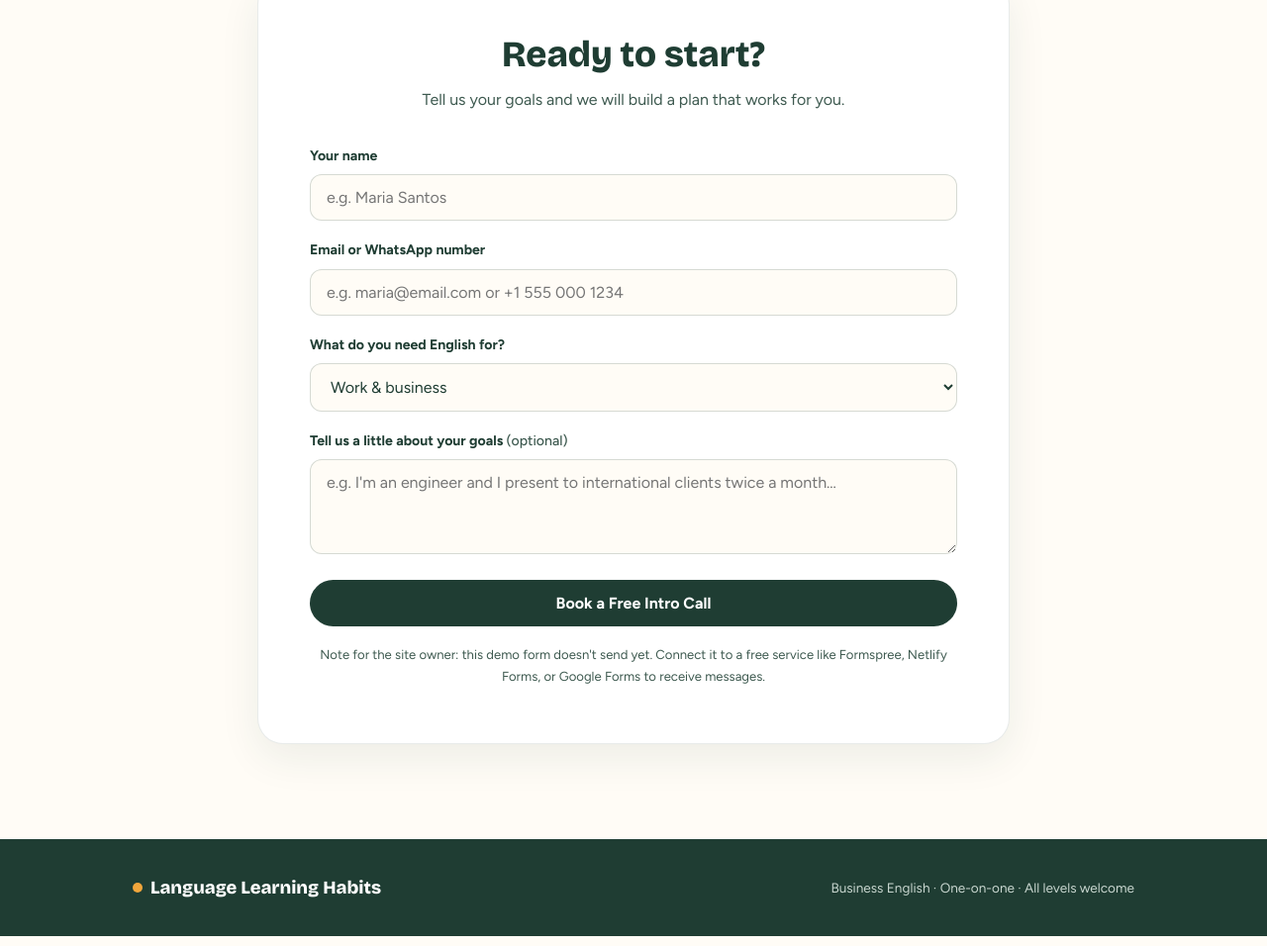
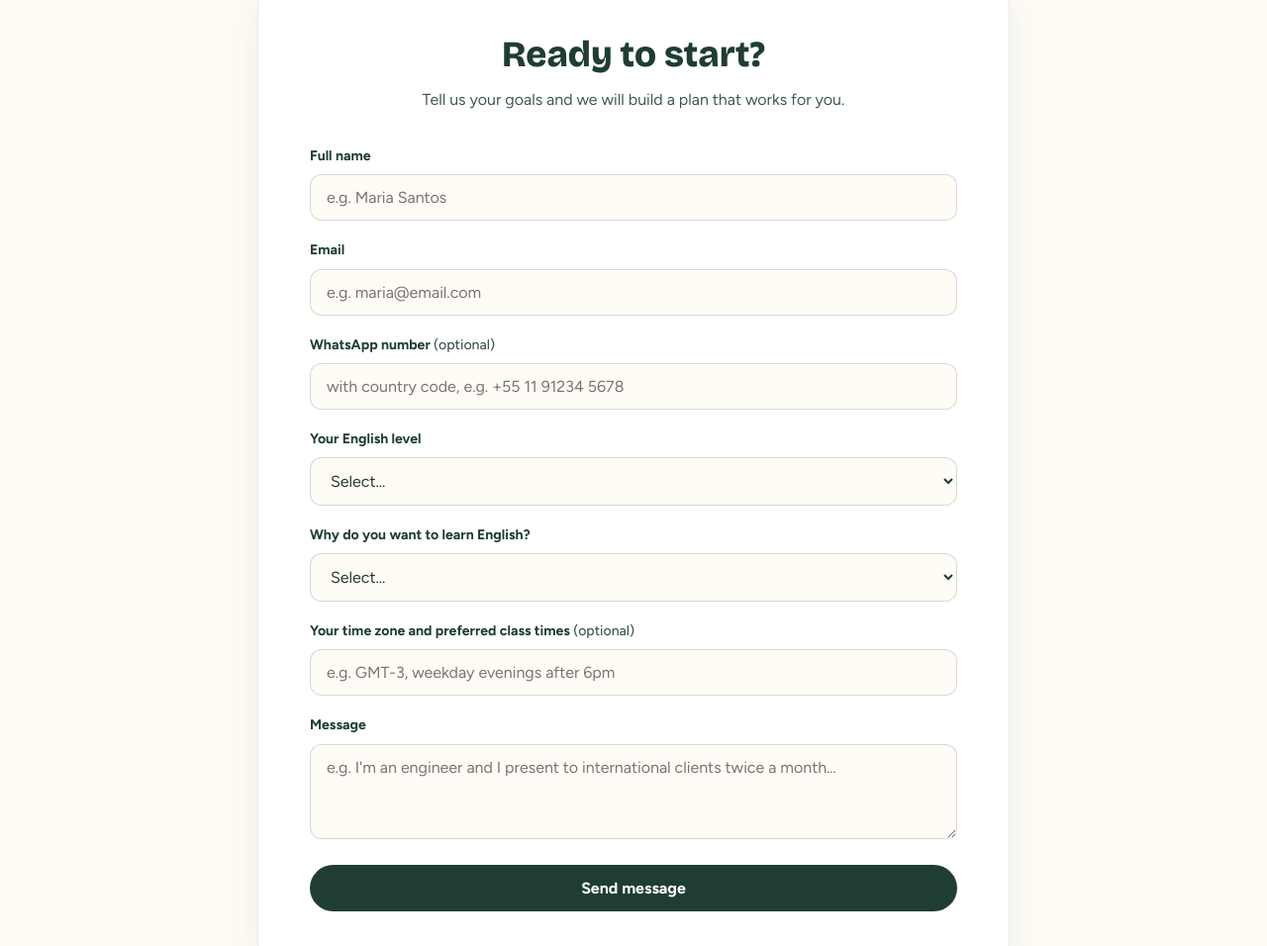
Before and after one commit to Bri-Zon/Teaching-Landing-Page-, a plain HTML site: page index.html in a window 1280 px wide. Shown: the part 3959-4915 px from the top of the page at 99% size. Drawn offline with nearby package versions, Linux system fonts and the light colour scheme.

Commit message:
Connect booking form to Google Forms via hidden iframe
Co-authored-by: Bri-Zon <Bri-Zon@users.noreply.github.com>

```diff
--- a/index.html
+++ b/index.html
@@ -386,33 +386,51 @@
     <div class="cta-card">
       <h2>Ready to start?</h2>
       <p>Tell us your goals and we will build a plan that works for you.</p>
-      <form id="introForm" novalidate>
+      <form id="contactForm" action="https://docs.google.com/forms/d/e/1FAIpQLSfStxClpkb4FE4HstTd8WYalyH7FCPhIju7yUiPdHRQpQxMvw/formResponse" method="POST" target="hidden_iframe">
         <div class="field">
-          <label for="name">Your name</label>
-          <input type="text" id="name" name="name" required placeholder="e.g. Maria Santos">
+          <label for="fullname">Full name</label>
+          <input type="text" id="fullname" name="entry.495465958" required placeholder="e.g. Maria Santos">
         </div>
         <div class="field">
-          <label for="email">Email or WhatsApp number</label>
-          <input type="text" id="email" name="contact" required placeholder="e.g. maria@email.com or +1 555 000 1234">
+          <label for="email">Email</label>
+          <input type="email" id="email" name="entry.147131557" required placeholder="e.g. maria@email.com">
         </div>
         <div class="field">
-          <label for="goal">What do you need English for?</label>
-          <select id="goal" name="goal">
-            <option>Work & business</option>
-            <option>Travel</option>
-            <option>Fluency exam preparation</option>
-            <option>General improvement</option>
-            <option>Not sure yet</option>
+          <label for="whatsapp">WhatsApp number <span style="font-weight:500;color:var(--ink-soft);">(optional)</span></label>
+          <input type="text" id="whatsapp" name="entry.1144861861" placeholder="with country code, e.g. +55 11 91234 5678">
+        </div>
+        <div class="field">
+          <label for="level">Your English level</label>
+          <select id="level" name="entry.46355708">
+            <option value="">Select…</option>
+            <option value="Beginner">Beginner</option>
+            <option value="Intermediate">Intermediate</option>
+            <option value="Advanced">Advanced</option>
+            <option value="Not sure">Not sure</option>
           </select>
         </div>
         <div class="field">
-          <label for="msg">Tell us a little about your goals <span style="font-weight:500;color:var(--ink-soft);">(optional)</span></label>
-          <textarea id="msg" name="message" placeholder="e.g. I'm an engineer and I present to international clients twice a month…"></textarea>
+          <label for="reason">Why do you want to learn English?</label>
+          <select id="reason" name="entry.7518307">
+            <option value="">Select…</option>
+            <option value="Work">Work</option>
+            <option value="Travel">Travel</option>
+            <option value="Exam preparation">Exam preparation</option>
+            <option value="Other">Other</option>
+          </select>
         </div>
-        <button type="submit" class="btn btn-primary">Book a Free Intro Call</button>
-        <p class="form-status" id="formStatus" role="status">Thanks! Your note is ready to send — we'll be in touch soon.</p>
-        <p class="form-note">Note for the site owner: this demo form doesn't send yet. Connect it to a free service like Formspree, Netlify Forms, or Google Forms to receive messages.</p>
+        <div class="field">
+          <label for="timezone">Your time zone and preferred class times <span style="font-weight:500;color:var(--ink-soft);">(optional)</span></label>
+          <input type="text" id="timezone" name="entry.1809476350" placeholder="e.g. GMT-3, weekday evenings after 6pm">
+        </div>
+        <div class="field">
+          <label for="message">Message</label>
+          <textarea id="message" name="entry.1824103198" required placeholder="e.g. I'm an engineer and I present to international clients twice a month…"></textarea>
+        </div>
+        <button type="submit" class="btn btn-primary">Send message</button>
+        <p class="form-status" id="formStatus" role="status">Thank you! Your message is on its way — we will reply soon.</p>
       </form>
+      <iframe name="hidden_iframe" style="display:none" title="hidden"></iframe>
     </div>
   </div>
 </section>
@@ -425,17 +443,14 @@
 </footer>
 
 <script>
-  document.getElementById('introForm').addEventListener('submit', function(e){
-    e.preventDefault();
-    var name = document.getElementById('name');
-    var contact = document.getElementById('email');
-    if(!name.value.trim() || !contact.value.trim()){
-      (name.value.trim() ? contact : name).focus();
-      return;
-    }
-    document.getElementById('formStatus').classList.add('show');
-    this.querySelector('button[type="submit"]').disabled = true;
-    this.querySelector('button[type="submit"]').textContent = 'Request sent ✓';
+  document.getElementById('contactForm').addEventListener('submit', function(){
+    var button = this.querySelector('button[type="submit"]');
+    button.disabled = true;
+    button.textContent = 'Sending…';
+    setTimeout(function(){
+      document.getElementById('formStatus').classList.add('show');
+      button.textContent = 'Message sent ✓';
+    }, 500);
   });
 </script>
 </body>
```
